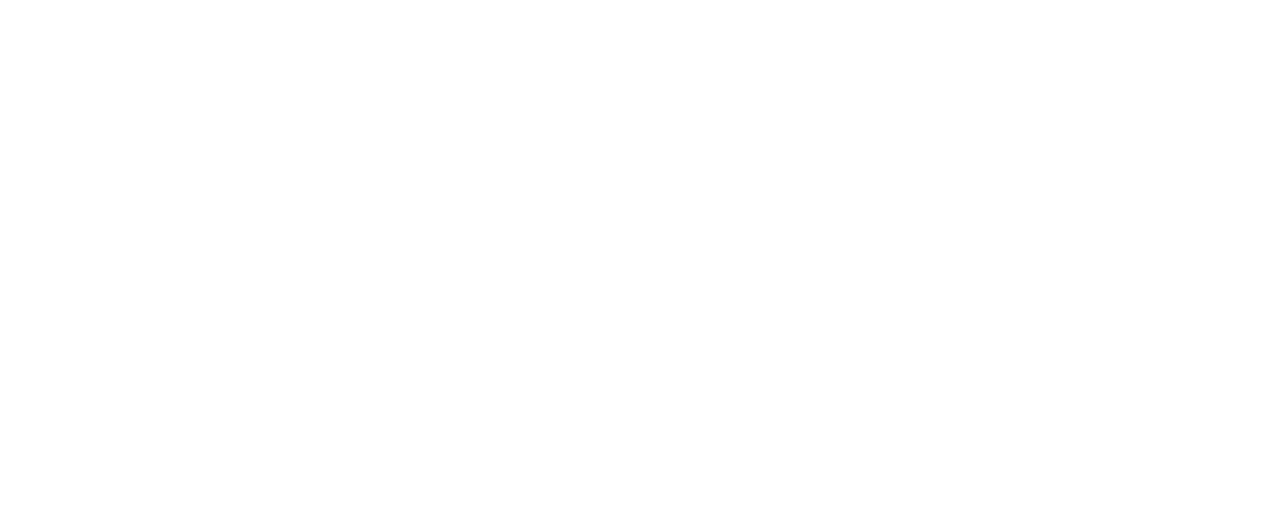
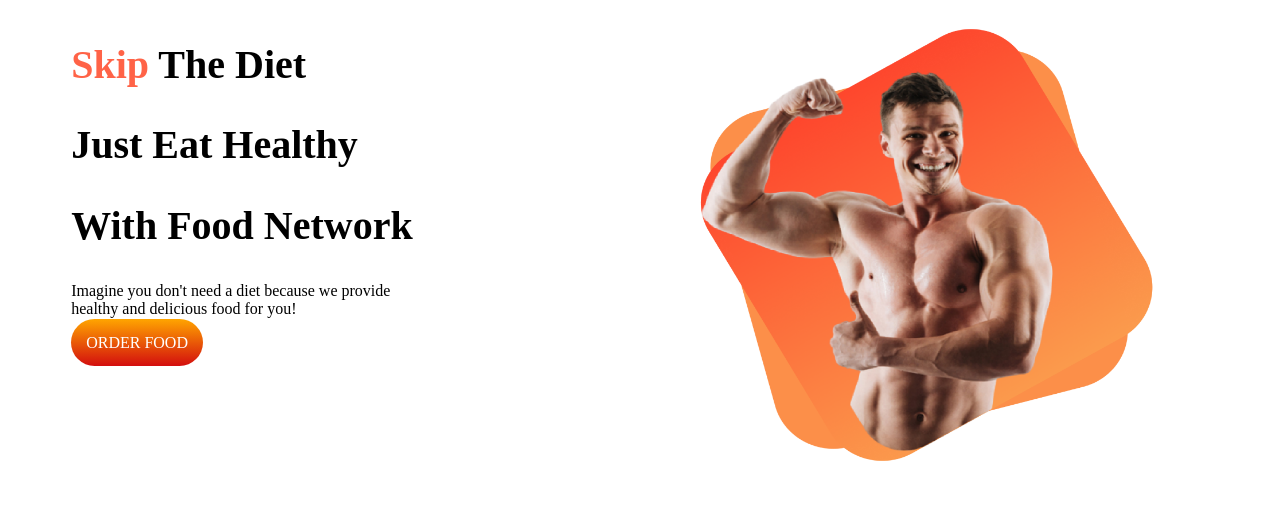
Before and after one commit to Imranhratul/eat-healthy-practice, a plain HTML site: page index.html in a window 1280 px wide. Drawn offline with Linux system fonts and the light colour scheme.

Commit message:
first part

```diff
--- a/index.html
+++ b/index.html
@@ -5,8 +5,20 @@
     <meta http-equiv="X-UA-Compatible" content="IE=edge">
     <meta name="viewport" content="width=device-width, initial-scale=1.0">
     <title>Eat Healthy Practice</title>
+    <link rel="stylesheet" href="style.css">
 </head>
 <body>
-
+    <section>
+        <div class="half-width">
+            <h1> <span>Skip</span> The Diet</h1>
+            <h1>Just Eat Healthy</h1>
+            <h1>With Food Network</h1>
+            <p>Imagine you don't need a diet because we provide healthy and delicious food for you!</p>
+             <a class="order-me" target="_blank"href="https://www.facebook.com/imranh.ratul.9">ORDER FOOD</a>
+            </div>
+        <div class="half-width-img">
+            <img src="images/male/body-builder.png" alt="" height="95%" width="85%">
+        </div>
+    </section>
 </body>
 </html>
--- a/style.css
+++ b/style.css
@@ -0,0 +1,30 @@
+span{
+    color: tomato;
+}
+h1{
+    font-size: 40px;
+    font-weight: 800;
+}
+body{
+    font-family: 'Times New Roman', Times, serif;
+}
+section{
+    display: flex;
+}
+.half-width{
+    padding-left: 5%;
+
+}
+.half-width-img{
+    width: 75%;
+    padding-left: 20%;
+}
+.order-me{
+    text-decoration: none;
+    background-image: linear-gradient(orange,rgb(211, 14, 14));
+    color: white;
+    font-weight: 400;
+    padding: 6px 8px;
+    border-radius: 40px;
+    padding: 15px 15px;
+}
```
